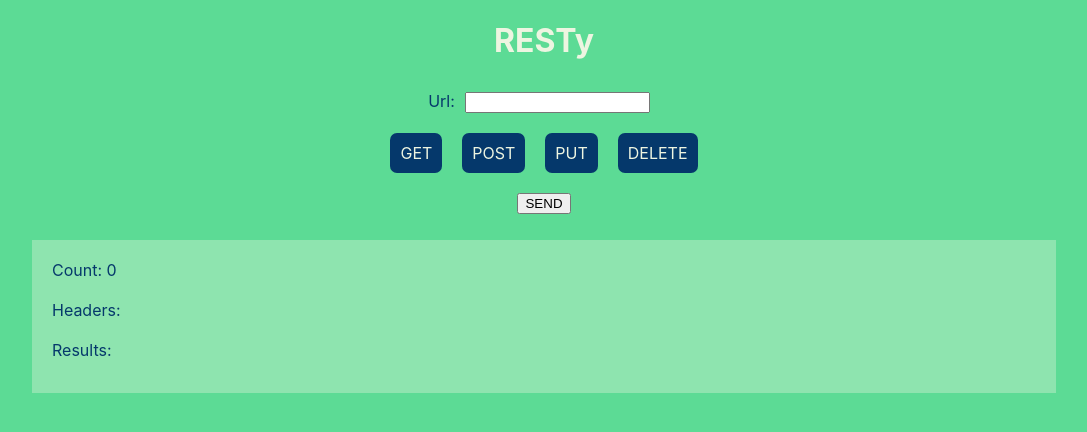
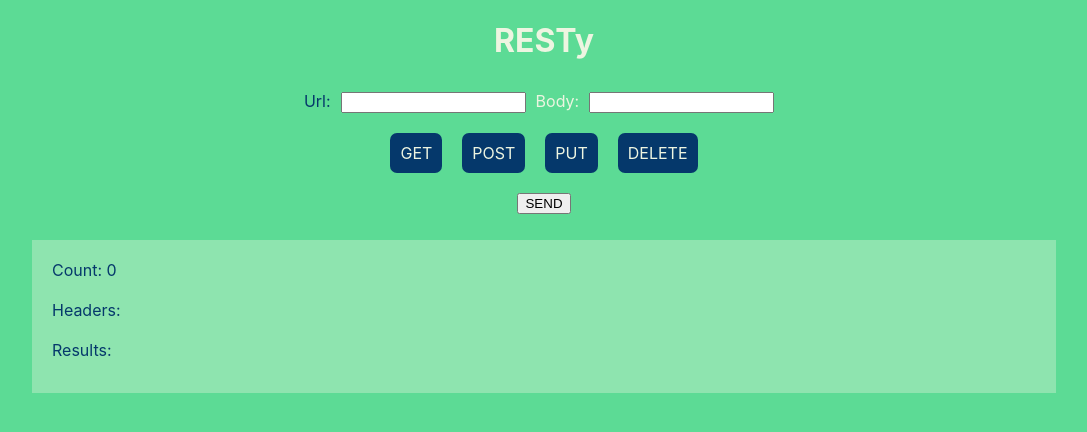
Before and after one commit to ganttArt/RESTy, a React (Create React App) app: page / in a window 1280 px wide. Shown: the top 432 px of the page, without its empty margins (96-1183 px from the left). Built offline with nearby package versions, Linux system fonts and the light colour scheme.

Commit message:
Added body for requests to form.

```diff
--- a/src/components/Form.js
+++ b/src/components/Form.js
@@ -7,7 +7,8 @@ class Form extends React.Component {
 
     this.state = {
       httpMethod: 'GET',
-      url: ''
+      url: '',
+      body: ''
     }
   }
 
@@ -15,12 +16,23 @@ class Form extends React.Component {
 
   urlOnChange = (event) => this.setState({ url: event.target.value })
 
+  bodyOnChange = (event) => this.setState({ body: event.target.value })
+
   handleSubmit = async (event) => {
     event.preventDefault();
+    let raw;
 
-    let raw = await fetch(this.state.url, {
-      method: this.state.httpMethod
-    });
+    if (this.state.httpMethod === 'GET' || this.state.httpMethod === 'DELETE'){
+      raw = await fetch(this.state.url, {
+        method: this.state.httpMethod,
+      });
+    } else {
+      raw = await fetch(this.state.url, {
+        method: this.state.httpMethod,
+        body: this.state.body
+      });
+    }
+
     let data = await raw.json();
     let count = data.count;
 
@@ -33,6 +45,10 @@ class Form extends React.Component {
         <label id='url-label'>
           Url:
             <input type="text" name="url" onChange={this.urlOnChange} />
+        </label>
+        <label id='body-label'>
+          Body:
+            <input type="text" name="body" onChange={this.bodyOnChange} />
         </label>
         <div id='http-method-buttons' onChange={this.radioButtonOnChange}>
           <label>
```
